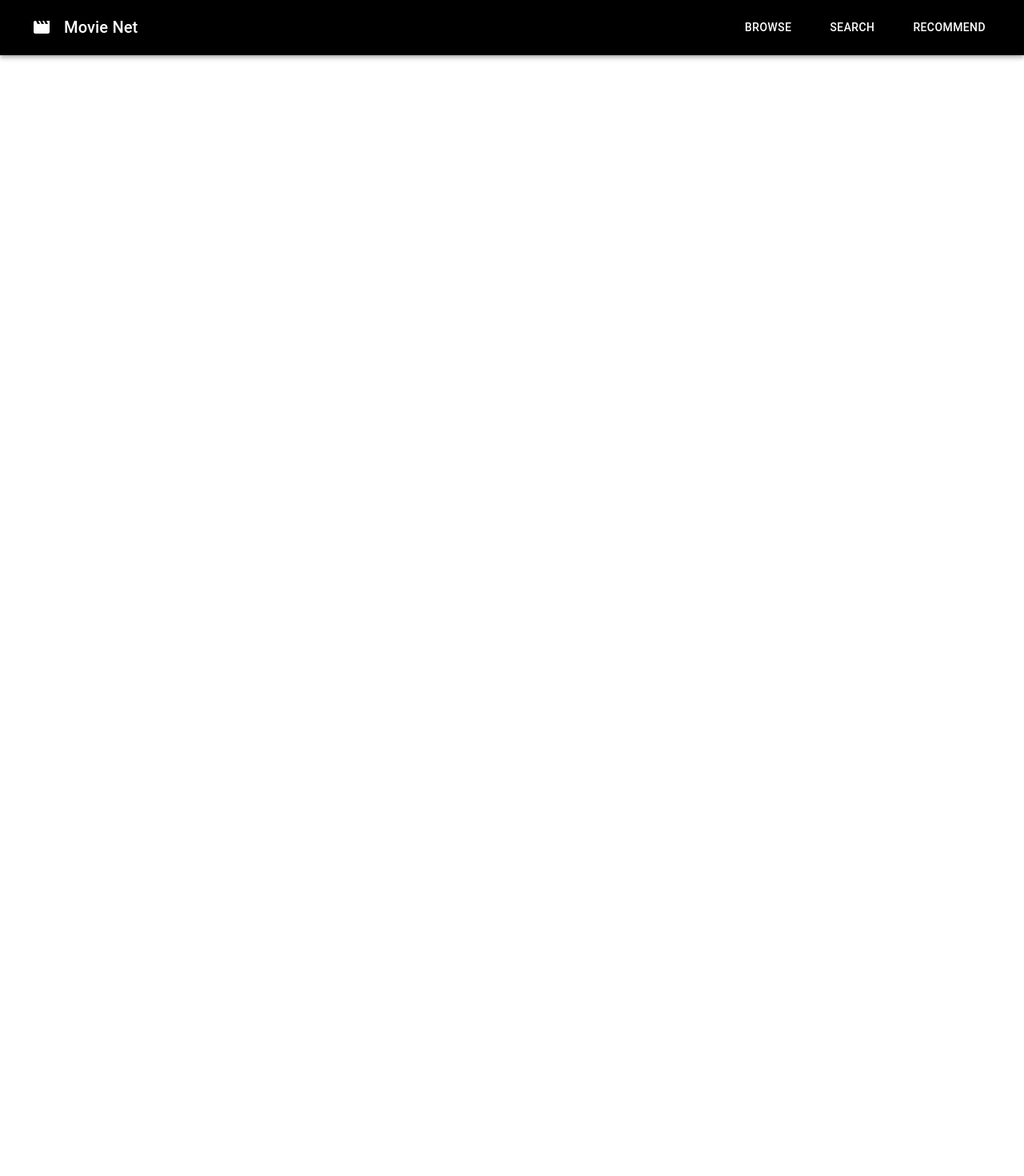
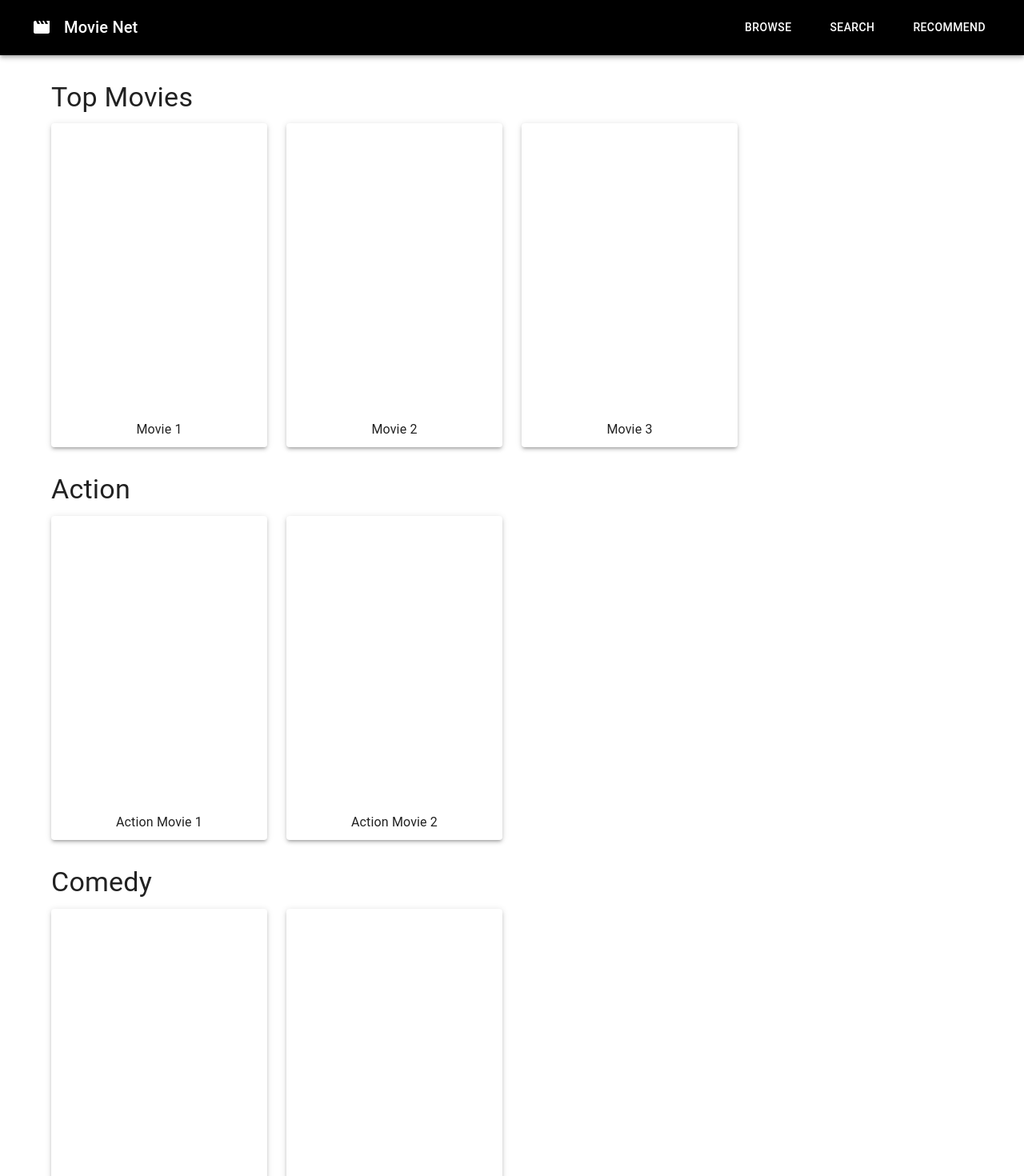
Before and after one commit to aywang71/Movie-Maven-DB-Project, a React (Create React App) app in the folder client/: page / in a window 1280 px wide. Shown: the top 1470 px of the page at 80% size. Before the commit the page ends 800 px from the top, so only its background shows below. Built offline with nearby package versions, Linux system fonts and the light colour scheme.

Commit message:
setup BrowsePage

```diff
--- /dev/null
+++ b/client/src/components/MovieGrid.js
@@ -0,0 +1,38 @@
+import * as React from 'react';
+import { Box, Grid, Paper, Typography } from '@mui/material';
+
+export default function MovieGrid({movies}) {
+  return (
+    <Grid container spacing={3}>
+      {movies.map(movie => (
+        <Grid item key={movie.id} xs={12} sm={6} md={4} lg={3}>
+            <Box position="relative">
+            <Paper
+              elevation={3}
+              sx={{
+                width: '100%',
+                paddingTop: '150%',
+                position: 'relative'
+              }}
+            >
+              <Typography
+                variant="subtitle1"
+                sx={{
+                  position: 'absolute',
+                  bottom: 0,
+                  left: 0,
+                  width: '100%',
+                  backgroundColor: '#FFFFF',
+                  padding: '8px',
+                  textAlign: 'center'
+                }}
+              >
+                {movie.title}
+              </Typography>
+            </Paper>
+          </Box>
+        </Grid>
+      ))}
+    </Grid>
+  );
+};
--- a/client/src/pages/BrowsePage.js
+++ b/client/src/pages/BrowsePage.js
@@ -1,9 +1,45 @@
-const BrowsePage = (props) => {
-    return (
-        <div >
+import React from 'react';
+import { Box, Container, Typography } from '@mui/material';
 
-        </div>
-    );
+import MovieGrid from '../components/MovieGrid';
+
+const topMovies = [
+  { id: 1, title: 'Movie 1' },
+  { id: 2, title: 'Movie 2' },
+  { id: 3, title: 'Movie 3' },
+];
+
+const topMoviesByGenres = {
+  Action: [
+    { id: 4, title: 'Action Movie 1' },
+    { id: 5, title: 'Action Movie 2' },
+  ],
+  Comedy: [
+    { id: 6, title: 'Comedy Movie 1' },
+    { id: 7, title: 'Comedy Movie 2' },
+  ],
+  Drama: [
+    { id: 8, title: 'Drama Movie 1' },
+    { id: 9, title: 'Drama Movie 2' },
+  ],
+};
+
+const BrowsePage = () => {
+  return (
+    <Container  maxWidth="lg">
+      <Box my={4}>
+        <Typography variant="h4" gutterBottom>Top Movies</Typography>
+        <MovieGrid movies={topMovies} />
+      </Box>
+
+      {Object.entries(topMoviesByGenres).map(([genre, movies]) => (
+        <Box key={genre} my={4}>
+          <Typography variant="h4" gutterBottom>{genre}</Typography>
+          <MovieGrid movies={movies} />
+        </Box>
+      ))}
+    </Container>
+  );
 };
 
 export default BrowsePage;
```
